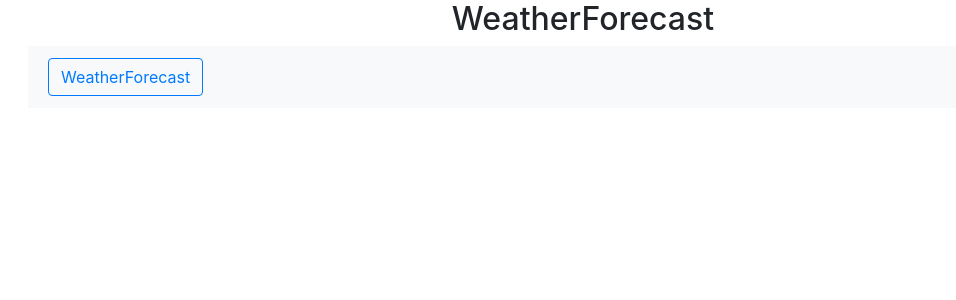
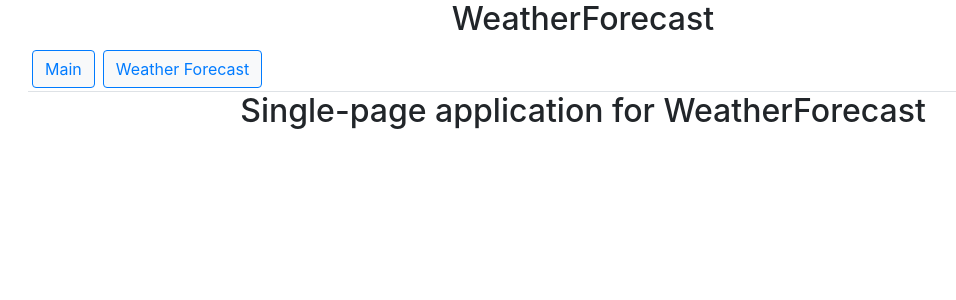
Before and after one commit to Ilya-Bolshakov/AngularDemo, an Angular app in the folder front/ang/: page / in a window 1280 px wide. Shown: the top 300 px of the page, without its empty margins (57-1013 px from the left). Built offline with nearby package versions, Linux system fonts and the light colour scheme.

Commit message:
Edit styles

```diff
--- a/front/ang/src/app/app-routing.module.ts
+++ b/front/ang/src/app/app-routing.module.ts
@@ -1,10 +1,12 @@
 import { NgModule } from '@angular/core';
 import { RouterModule, Routes } from '@angular/router';
+import { AppComponent } from './app.component';
 import { OneitemWeatherComponent } from './weather/oneitem-weather/oneitem-weather.component';
 
 import { WeatherComponent } from './weather/weather.component';
 
 const routes: Routes = [
+  // { path:'', component: AppComponent },
   { path: 'WeatherForecast', component: WeatherComponent},
   { path: 'WeatherForecast/:id', component: OneitemWeatherComponent}
 ];
--- a/front/ang/src/app/app.component.html
+++ b/front/ang/src/app/app.component.html
@@ -4,16 +4,24 @@
     WeatherForecast
   </h2>
 
-  <nav class="navbar navbar-expand-sm bg-light navbar-dark">
+  <nav class="nav nav-tabs">
     <ul class="navbar-nav">
       <li class="nav-item">
         <button class="m-1 btn btn-light btn-outline-primary"
+        routerLink="" Button>
+          Main
+        </button>
+        <button class="m-1 btn btn-light btn-outline-primary"
         routerLink="WeatherForecast" Button>
-          WeatherForecast
+          Weather Forecast
         </button>
       </li>
     </ul>
   </nav>
 
+  <h2 class="text-center">Single-page application for WeatherForecast</h2>
+
+
+
   <router-outlet></router-outlet>
 </div>
--- a/front/ang/src/app/weather/oneitem-weather/oneitem-weather.component.html
+++ b/front/ang/src/app/weather/oneitem-weather/oneitem-weather.component.html
@@ -1,12 +1,12 @@
 <div *ngIf="find;else otherFind">
     <div *ngIf="loaded; else otherLoaded">
-        <h2>Модель {{weatherItem.Id}}</h2>
+        <h2>ID: {{weatherItem.Id}}</h2>
         <div>
-            <p><b>Модель:</b> {{weatherItem.Date}}</p>
-            <p><b>Производитель:</b> {{weatherItem.TemperatureC}}</p>
-            <p><b>Цена:</b> {{weatherItem.TemperatureF}}</p>
-            <p><b>Цена:</b> {{weatherItem.Summary}}</p>
-            <p><a routerLink="/" class="nav-link">К списку моделей</a></p>
+            <p><b>Date:</b> {{weatherItem.Date}}</p>
+            <p><b>TemperatureC:</b> {{weatherItem.TemperatureC}}</p>
+            <p><b>TemperatureF:</b> {{weatherItem.TemperatureF}}</p>
+            <p><b>Summary:</b> {{weatherItem.Summary}}</p>
+            <p><a routerLink="/WeatherForecast" class="nav-link">Back to items</a></p>
         </div>
     </div>
     </div>
--- a/front/ang/src/app/weather/oneitem-weather/oneitem-weather.component.ts
+++ b/front/ang/src/app/weather/oneitem-weather/oneitem-weather.component.ts
@@ -23,6 +23,7 @@ export class OneitemWeatherComponent implements OnInit {
     this.service.getWeatherToId(this.id)
     .subscribe((data: weather) => {
       if(data != null) {
+        console.log(data)
         this.weatherItem = data;
         this.loaded = true;
         this.find = true;
--- a/front/ang/src/app/weather/weather.component.html
+++ b/front/ang/src/app/weather/weather.component.html
@@ -1,8 +1,10 @@
 <app-show-weather></app-show-weather>
-<div class="container">
-    <label>Id прогноза</label>
-    <input type="text" [(ngModel)]="id">
-</div>
-<button class="m-1 btn btn-light btn-outline-primary"
+<div class="form-group">
+    <label for="inputID">ID</label>
+    <input type="text" [(ngModel)]="id" class="form-control" id="inputID"  placeholder="Enter ID">
+  </div>
+<button class="btn btn-primary"
 (click)="getItem()"
 routerLink="WeatherForecast/" Button>
+Enter
+</button>
```
